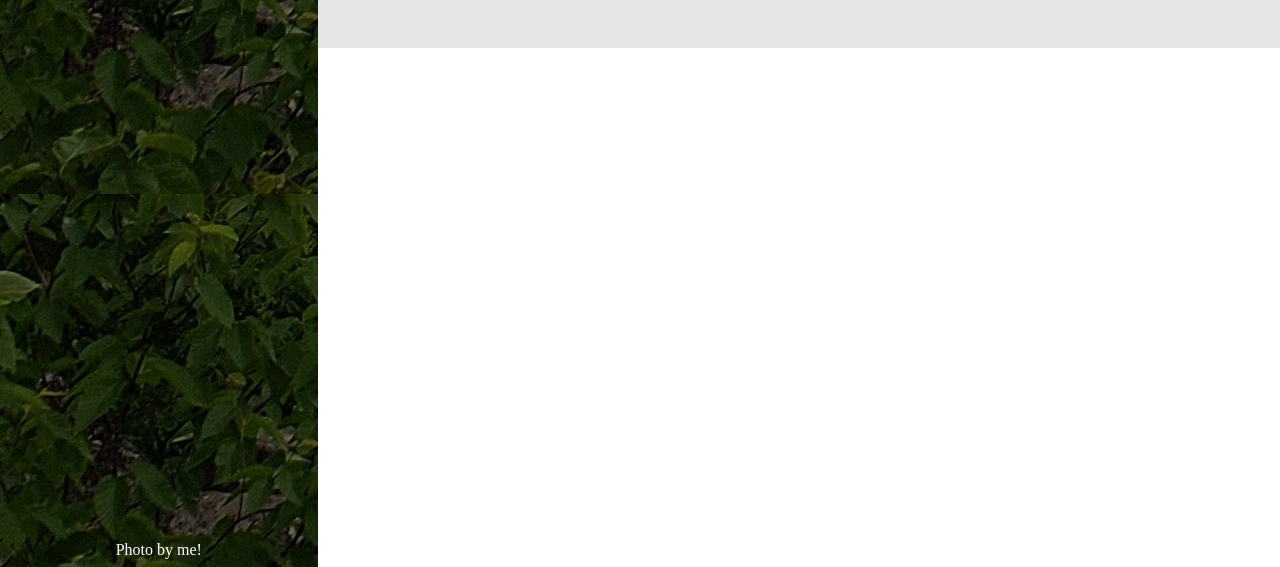
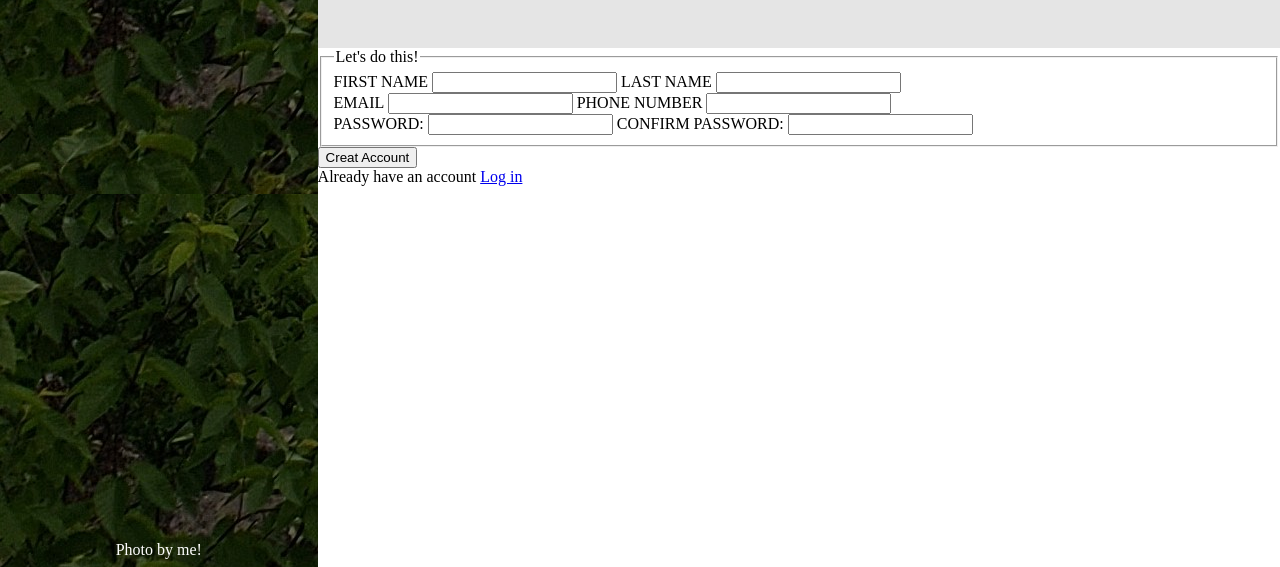
Before and after one commit to Moneeb-Ahmad/sign-up-form, a plain HTML site: page index.html in a window 1280 px wide. Shown: the part 233-800 px from the top of the page. Drawn offline with Linux system fonts and the light colour scheme.

Commit message:
Remaining HTML components added

```diff
--- a/index.html
+++ b/index.html
@@ -30,10 +30,37 @@
       You <em>know</em> you want to.
     </div>
     <div class="form-contents">
+      <form>
+        <fieldset>
+          <legend>Let's do this!</legend>
+          <div>
+            <label for="first-name">FIRST NAME</label>
+            <input id="first-name" name="first-name" type="text" required>
+            <label for="last-name">LAST NAME</label>
+            <input id="last-name" name="last-name" type="text" required>
+          </div>
+          <div>
+            <label for="email">EMAIL</label>
+            <input id="email" name="email" type="email" required>
+            <label for="phone">PHONE NUMBER</label>
+            <input id="phone" name="phone" type="phone">
+          </div>
+          <div>
+            <label for="pass">PASSWORD:</label>
+            <input id="pass" name="pass" type="password" required>
+            <label for="conf-pass">CONFIRM PASSWORD:</label>
+            <input id="conf-pass" name="conf-pass" type="password" required>
+          </div>
+        </fieldset>
+      </form>
     </div>
     <div class="form-sign-up">
+      <button type="button" class="create">
+        Creat Account
+      </button>
     </div>
     <div class="log-in">
+      Already have an account <a href="#">Log in</a>
     </div>
   </div>
 </body>
```
